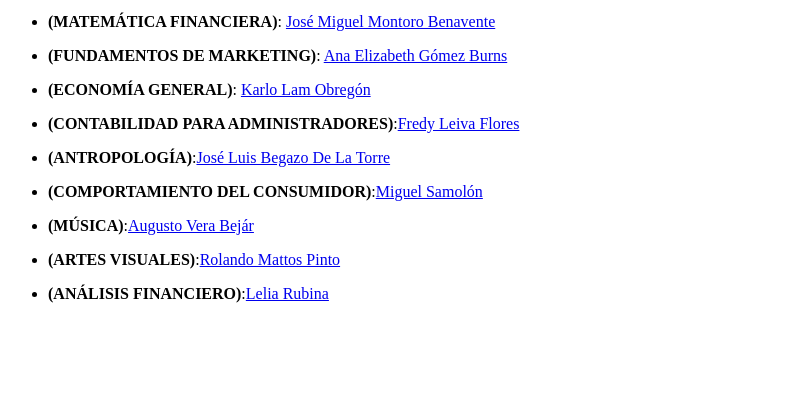
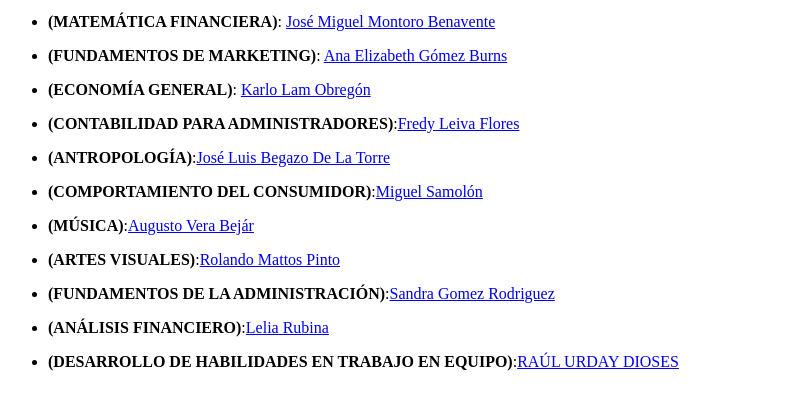
Before and after one commit to ari182006/Ariana-Sofia-Vilca-Chavez, a plain HTML site: page Profesores.html in a window 1280 px wide. Shown: the part 127-536 px from the top of the page, without its empty margins (0-800 px from the left). Drawn offline with Linux system fonts and the light colour scheme.

Commit message:
Add files via upload

```diff
--- a/Profesores.html
+++ b/Profesores.html
@@ -25,7 +25,11 @@
 
 <li><p style="text align:center"><strong>(ARTES VISUALES)</strong>:<a href="https://centrocultural.unsa.edu.pe/2022/05/05/rolando-mattos-pino/">Rolando Mattos Pinto</a></p></li>
 
+<li><p style="text align:center"><strong>(FUNDAMENTOS DE LA ADMINISTRACIÓN)</strong>:<a href="https://www.linkedin.com/in/sandra-juracy-g%C3%B3mez-rodr%C3%ADguez-de-salinas-975a1354/">Sandra Gomez Rodriguez</a></p></li>
+
 <li><p style="text align:center"><strong>(ANÁLISIS FINANCIERO)</strong>:<a href="https://www.linkedin.com/in/lelia-rubina-27939889/">Lelia Rubina</a></p></li>
+
+<li><p style="text align:center"><strong>(DESARROLLO DE HABILIDADES EN TRABAJO EN EQUIPO)</strong>:<a href="https://www.linkedin.com/in/ra%C3%BAl-urday-dioses-0a6b8967/">RAÚL URDAY DIOSES</a></p></li>
 
 
 </ul>
```
Also changed, not shown: Compañeros.html (+1 -0 lines).
